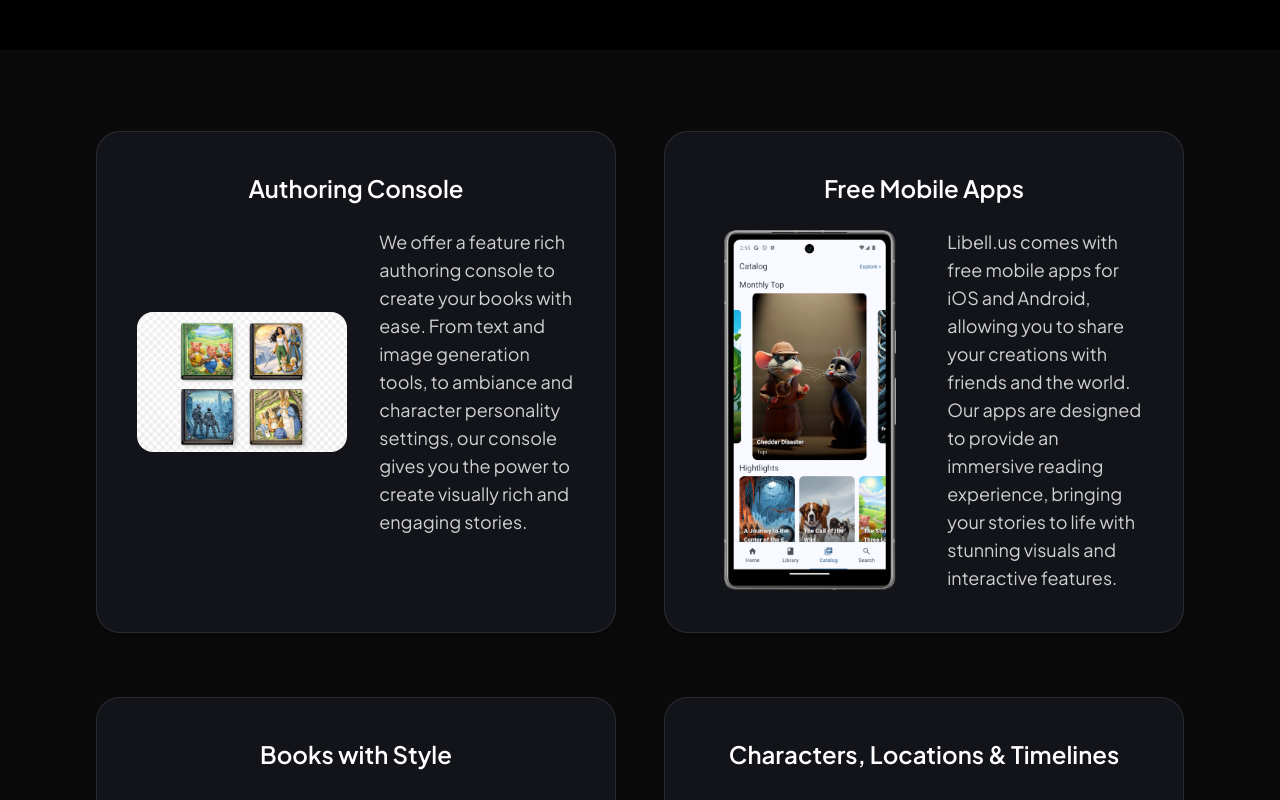
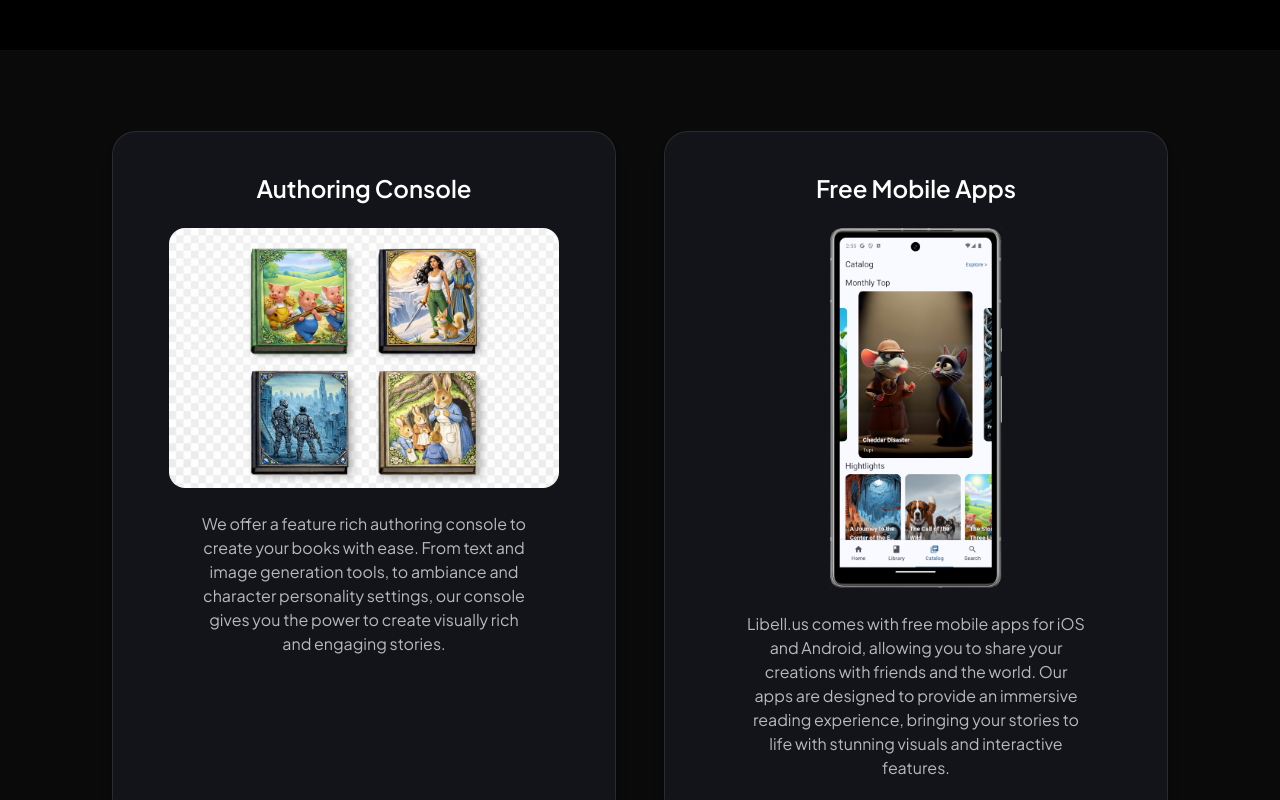
Before and after one commit to jcmarques/libell.us, a React (Vite) app: page /features in a window 1280 px wide. Shown: the part 580-1380 px from the top of the page. Built offline with nearby package versions, Linux system fonts and the light colour scheme.

Commit message:
Refactor FeatureCard and FeaturesPage styles for improved layout and responsiveness. Adjust padding, margins, and image sizes to enhance visual presentation and user experience.

```diff
--- a/src/components/FeaturesPage.tsx
+++ b/src/components/FeaturesPage.tsx
@@ -125,17 +125,19 @@ function FeatureCard({
   imageAlt: string;
 }) {
   return (
-    <article className="flex flex-col rounded-3xl border border-white/10 bg-[#12141a] p-6 shadow-lg md:p-8 lg:p-10">
+    <article className="flex flex-col rounded-3xl border border-white/10 bg-[#12141a] p-6 shadow-lg md:p-8 lg:py-10 lg:px-10 xl:px-14 2xl:px-16">
       <h2 className="mb-6 text-center text-xl font-semibold text-white md:text-2xl">{title}</h2>
-      <div className="flex flex-col items-stretch gap-6 md:flex-row md:items-center md:gap-8">
-        <div className="flex shrink-0 justify-center md:w-[48%]">
+      <div className="flex flex-col items-stretch gap-6">
+        <div className="flex w-full justify-center">
           <img
             src={imageSrc}
             alt={imageAlt}
-            className="max-h-[320px] w-full rounded-2xl object-contain object-center md:max-h-[360px]"
+            className="max-h-[280px] w-full max-w-lg rounded-2xl object-contain object-center sm:max-h-[300px] lg:max-h-[360px]"
           />
         </div>
-        <p className="flex-1 text-left text-base leading-relaxed text-white/80 md:text-lg">{body}</p>
+        <p className="my-0 mx-[25px] text-center text-sm leading-relaxed text-white/70 md:text-base">
+          {body}
+        </p>
       </div>
     </article>
   );
@@ -292,7 +294,7 @@ export function FeaturesPage() {
         </section>
 
         {/* Feature rows */}
-        <section className="bg-[#0a0a0a] px-6 py-14 md:px-10 md:py-16 lg:px-16 lg:py-20 xl:px-24">
+        <section className="bg-[#0a0a0a] px-6 py-14 md:px-10 md:py-16 lg:px-16 lg:py-20 xl:px-28 2xl:px-36">
           <div className="mx-auto flex max-w-6xl flex-col gap-12 md:gap-14 lg:gap-16">
             <div className="grid grid-cols-1 gap-10 lg:grid-cols-2 lg:gap-10 xl:gap-12">
               <FeatureCard
```
